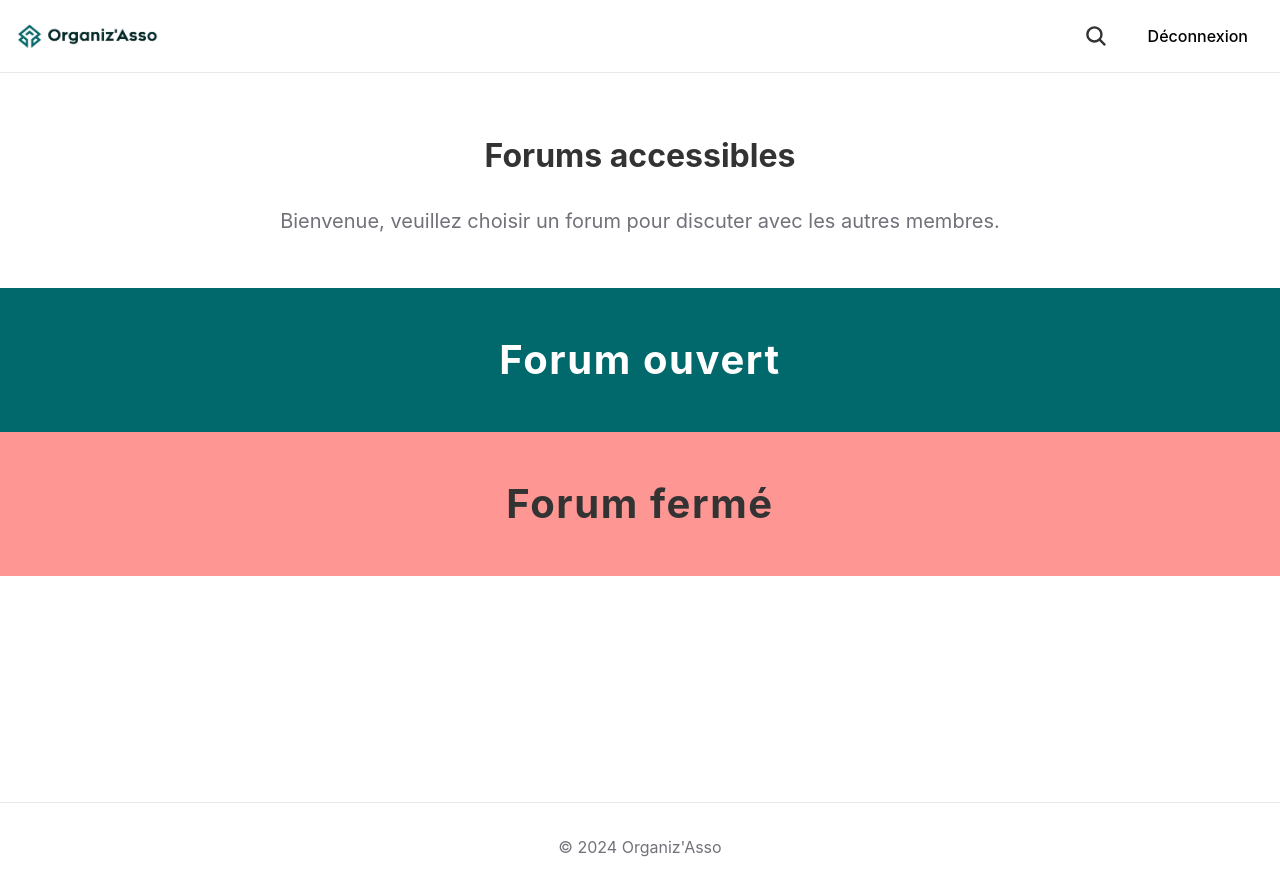
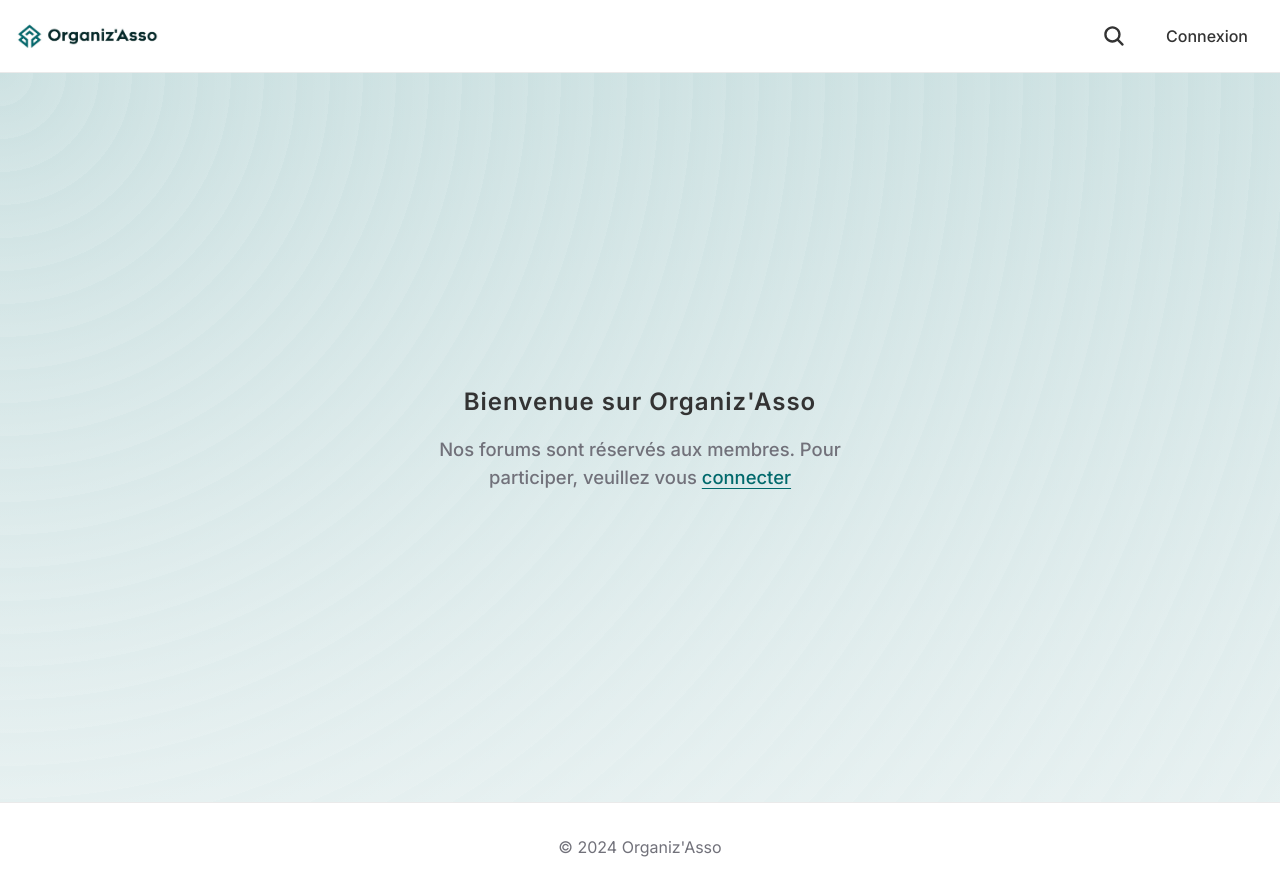
Before and after one commit to axeelz/organizasso, a React (Vite) app: page / in a window 1280 px wide. Built offline with nearby package versions, Linux system fonts and the light colour scheme; the HTML template or start-up script is replaced by a standard one.

Commit message:
design, font, signup, redirections...

```diff
--- a/index.html
+++ b/index.html
@@ -16,6 +16,11 @@
     <meta name="msapplication-TileColor" content="#da532c" />
     <meta name="msapplication-config" content="/icons/browserconfig.xml" />
     <meta name="theme-color" content="#ffffff" />
+
+    <!-- Google Fonts -->
+    <link rel="preconnect" href="https://fonts.googleapis.com" />
+    <link rel="preconnect" href="https://fonts.gstatic.com" crossorigin />
+    <link href="https://fonts.googleapis.com/css2?family=Inter:wght@100..900&display=swap" rel="stylesheet" />
   </head>
   <body>
     <div id="root"></div>
--- a/src/App.jsx
+++ b/src/App.jsx
@@ -11,7 +11,7 @@ import ForumFerme from "./pages/ForumFerme.jsx";
 import { useState } from "react";
 
 const App = () => {
-  const [isLoggedIn, setIsLoggedIn] = useState(true);
+  const [isLoggedIn, setIsLoggedIn] = useState(false);
 
   return (
     <>
@@ -19,7 +19,7 @@ const App = () => {
         <Route path="/" element={<Layout isLoggedIn={isLoggedIn} setIsLoggedIn={setIsLoggedIn} />}>
           <Route index element={<Home isLoggedIn={isLoggedIn} />} />
           <Route path="login" element={<Login setIsLoggedIn={setIsLoggedIn} />} />
-          <Route path="signup" element={<SignUp />} />
+          <Route path="signup" element={<SignUp setIsLoggedIn={setIsLoggedIn} />} />
           <Route path="profile/:username" element={<Profile />} />
           <Route path="search" element={<Search />} />
           <Route path="forum-ouvert" element={<ForumOuvert />} />
--- a/src/components/AskToLogin.module.css
+++ b/src/components/AskToLogin.module.css
@@ -1,9 +1,9 @@
 .container {
   text-align: center;
 
-  background-color: #e5e5f7;
-  background-image: repeating-radial-gradient(circle at 0 0, transparent 0, rgba(229, 229, 247, 0.2) 27px),
-    repeating-linear-gradient(rgba(1, 105, 108, 0.2), rgba(1, 105, 108, 0.2));
+  background-color: #ffffff;
+  background-image: repeating-radial-gradient(circle at 0 0, transparent 0, rgba(255, 255, 255, 0.1) 33px),
+    repeating-linear-gradient(rgba(1, 105, 108, 0.2), rgba(1, 105, 108, 0.1));
 
   height: calc(100vh - var(--header-height));
   display: flex;
@@ -11,18 +11,22 @@
   align-items: center;
   justify-content: center;
   gap: 1rem;
+  padding: 1rem;
 }
 
 .container h1 {
   font-size: 1.5rem;
+  font-weight: 600;
+  letter-spacing: 1px;
   margin: 0;
   padding: 0;
 }
 
 .container > div {
-  max-width: 400px;
+  color: var(--text-muted);
+  max-width: 450px;
   font-weight: 500;
-  font-size: 1.1rem;
+  font-size: 1.15rem;
 }
 
 .link {
--- a/src/components/NewMessage.module.css
+++ b/src/components/NewMessage.module.css
@@ -5,7 +5,6 @@
 
 .container textarea {
   width: 100%;
-  padding: 1rem;
   border: var(--border);
   resize: none;
   box-shadow: var(--shadow);
--- a/src/index.css
+++ b/src/index.css
@@ -49,8 +49,9 @@ textarea,
 button {
   font-family: inherit;
   font-size: inherit;
+  line-height: inherit;
   border-radius: var(--border-radius);
-  padding: 0.75rem 1rem;
+  padding: 0.5rem 1rem;
 }
 
 button {
--- a/src/pages/Login.jsx
+++ b/src/pages/Login.jsx
@@ -1,14 +1,16 @@
 import { useState } from "react";
-import { Link } from "react-router-dom";
+import { Link, useNavigate } from "react-router-dom";
 import styles from "./Registration.module.css";
 
 const Login = ({ setIsLoggedIn }) => {
   const [username, setUsername] = useState("");
   const [password, setPassword] = useState("");
+  const navigate = useNavigate();
 
   const handleSubmit = (e) => {
     e.preventDefault();
     setIsLoggedIn(true);
+    navigate("/");
   };
 
   return (
--- a/src/pages/Registration.module.css
+++ b/src/pages/Registration.module.css
@@ -87,3 +87,11 @@
 .redirect a:hover {
   color: black;
 }
+
+.error {
+  display: flex;
+  align-items: center;
+  gap: 0.5rem;
+  color: #cc0000;
+  font-size: 0.875rem;
+}
--- a/src/pages/SignUp.jsx
+++ b/src/pages/SignUp.jsx
@@ -1,19 +1,28 @@
 import { useState } from "react";
-import { Link } from "react-router-dom";
+import { Link, useNavigate } from "react-router-dom";
 import styles from "./Registration.module.css";
+import { IoWarning } from "react-icons/io5";
 
-const SignUp = () => {
+const SignUp = ({ setIsLoggedIn }) => {
   const [username, setUsername] = useState("");
   const [password, setPassword] = useState("");
   const [repeatedPassword, setRepeatedPassword] = useState("");
-  const [error, setError] = useState(null);
+  const [errors, setErrors] = useState({
+    username: "",
+    password: "",
+    repeatedPassword: "",
+  });
+  const navigate = useNavigate();
 
-  const handleSignup = async () => {
-    try {
-      await new Promise((resolve) => setTimeout(resolve, 1000));
-    } catch (error) {
-      setError(error.message);
+  const handleSignup = (e) => {
+    e.preventDefault();
+    if (password !== repeatedPassword) {
+      setErrors({ ...errors, repeatedPassword: "Les mots de passe ne correspondent pas" });
+      return;
     }
+    setErrors({ ...errors, repeatedPassword: "" });
+    setIsLoggedIn(true);
+    navigate("/");
   };
 
   return (
@@ -45,11 +54,17 @@ const SignUp = () => {
             placeholder="Répéter le mot de passe"
             value={repeatedPassword}
             onChange={(e) => setRepeatedPassword(e.target.value)}
+            onFocus={() => setErrors({ ...errors, repeatedPassword: "" })}
           />
+          {errors.repeatedPassword && (
+            <span className={styles.error}>
+              <IoWarning />
+              {errors.repeatedPassword}
+            </span>
+          )}
           <button type="submit" className={styles.button}>
             Inscription
           </button>
-          {error && <p>{error}</p>}
         </form>
         <p className={styles.redirect}>
           Tu as déjà un compte ? <Link to="/login">Connecte toi !</Link>
```
